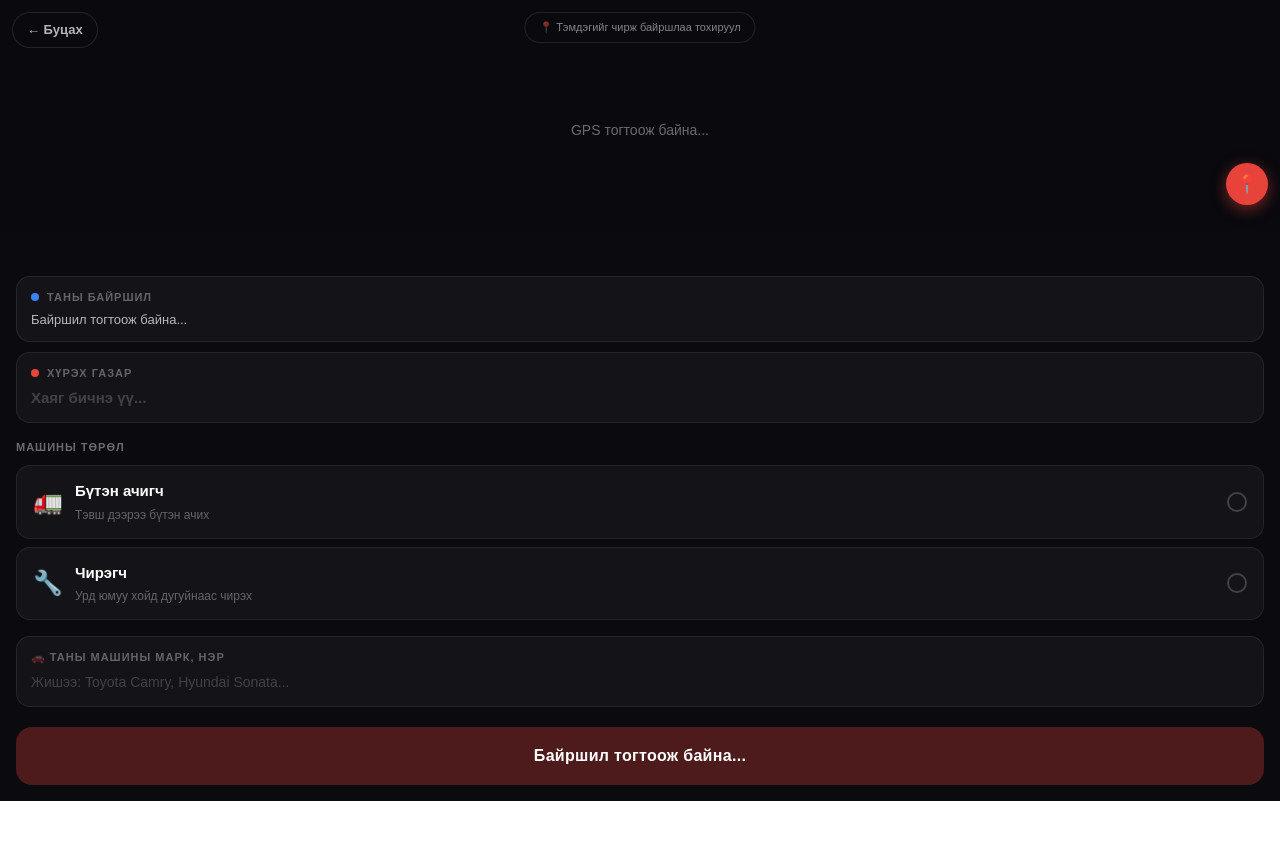
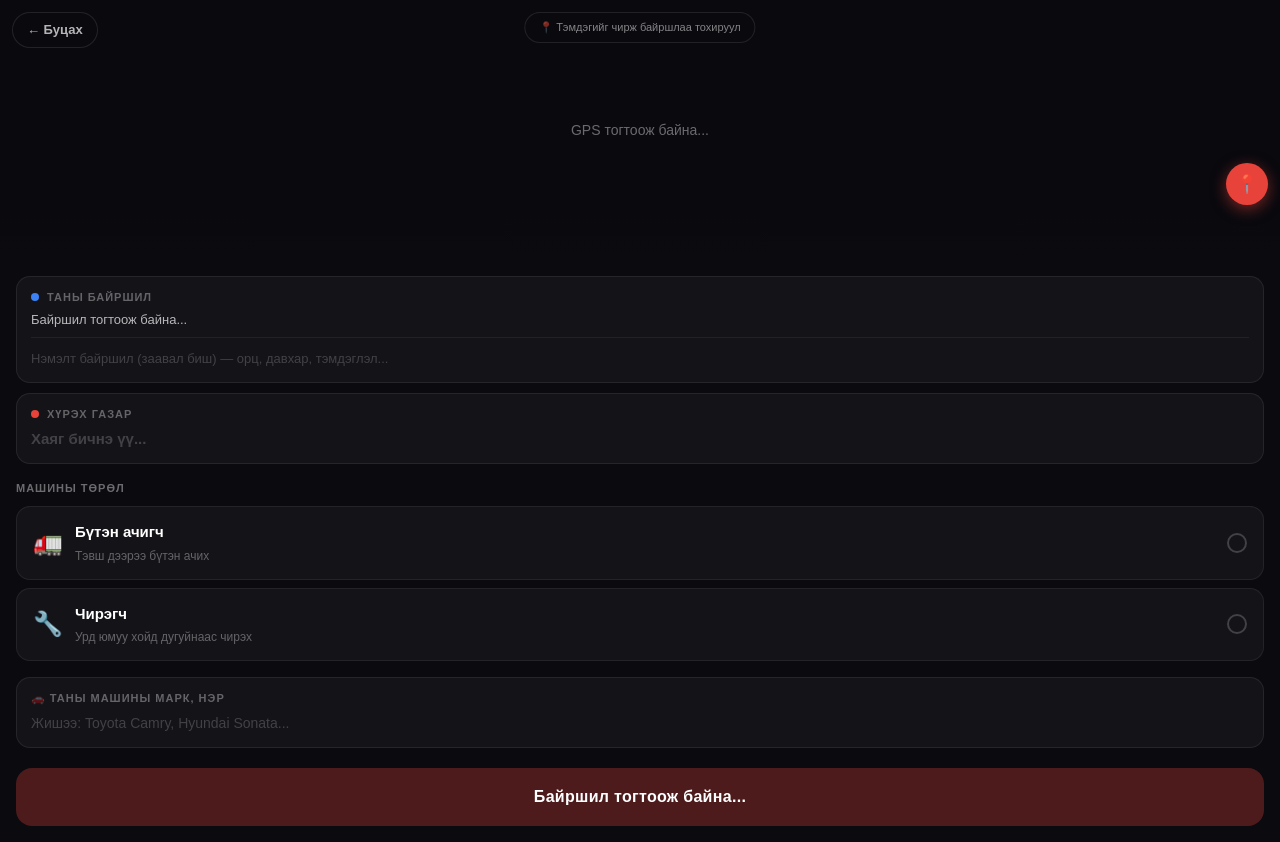
Before and after one commit to jargalbayr955-cmyk/-, a Next.js app: page /current in a window 1280 px wide. Before the commit the page ends 801 px from the top, so only its background shows below. Built offline with nearby package versions, Linux system fonts and the light colour scheme; no server answers.

Commit message:
feat: нэмэлт байршил input нэмэв

```diff
--- a/app/current/page.tsx
+++ b/app/current/page.tsx
@@ -9,6 +9,7 @@ export default function CurrentPage() {
   const [address, setAddress] = useState('Байршил тогтоож байна...')
   const [carType, setCarType] = useState('')
   const [carMark, setCarMark] = useState('')
+  const [extraAddress, setExtraAddress] = useState('')
   const [errors, setErrors] = useState<{dest?:boolean, carType?:boolean, carMark?:boolean}>({})
   const [mapReady, setMapReady] = useState(false)
   const mapRef = useRef<any>(null)
@@ -102,7 +103,7 @@ export default function CurrentPage() {
 
     const user = JSON.parse(localStorage.getItem('user') || 'null')
     const { data: orderData } = await supabase.from('orders').insert({
-      from_address: address,
+      from_address: extraAddress ? `${address} (${extraAddress})` : address,
       to_address: dest,
       from_lat: location!.lat,
       from_lng: location!.lng,
@@ -144,7 +145,16 @@ export default function CurrentPage() {
             <div style={{width:'8px', height:'8px', borderRadius:'50%', background:'#3b82f6', flexShrink:0}}/>
             <span style={{color:'rgba(255,255,255,0.35)', fontSize:'11px', fontWeight:'700', letterSpacing:'1px'}}>ТАНЫ БАЙРШИЛ</span>
           </div>
-          <p style={{color:'rgba(255,255,255,0.7)', fontSize:'13px', margin:0}}>{address}</p>
+          <p style={{color:'rgba(255,255,255,0.7)', fontSize:'13px', margin:'0 0 8px'}}>{address}</p>
+          <div style={{borderTop:'1px solid rgba(255,255,255,0.06)', paddingTop:'8px'}}>
+            <input
+              type="text"
+              placeholder="Нэмэлт байршил (заавал биш) — орц, давхар, тэмдэглэл..."
+              value={extraAddress}
+              onChange={e => setExtraAddress(e.target.value)}
+              style={{width:'100%', background:'transparent', border:'none', color:'rgba(255,255,255,0.6)', fontSize:'13px', outline:'none'}}
+            />
+          </div>
         </div>
 
         {/* Хүрэх газар */}
```
